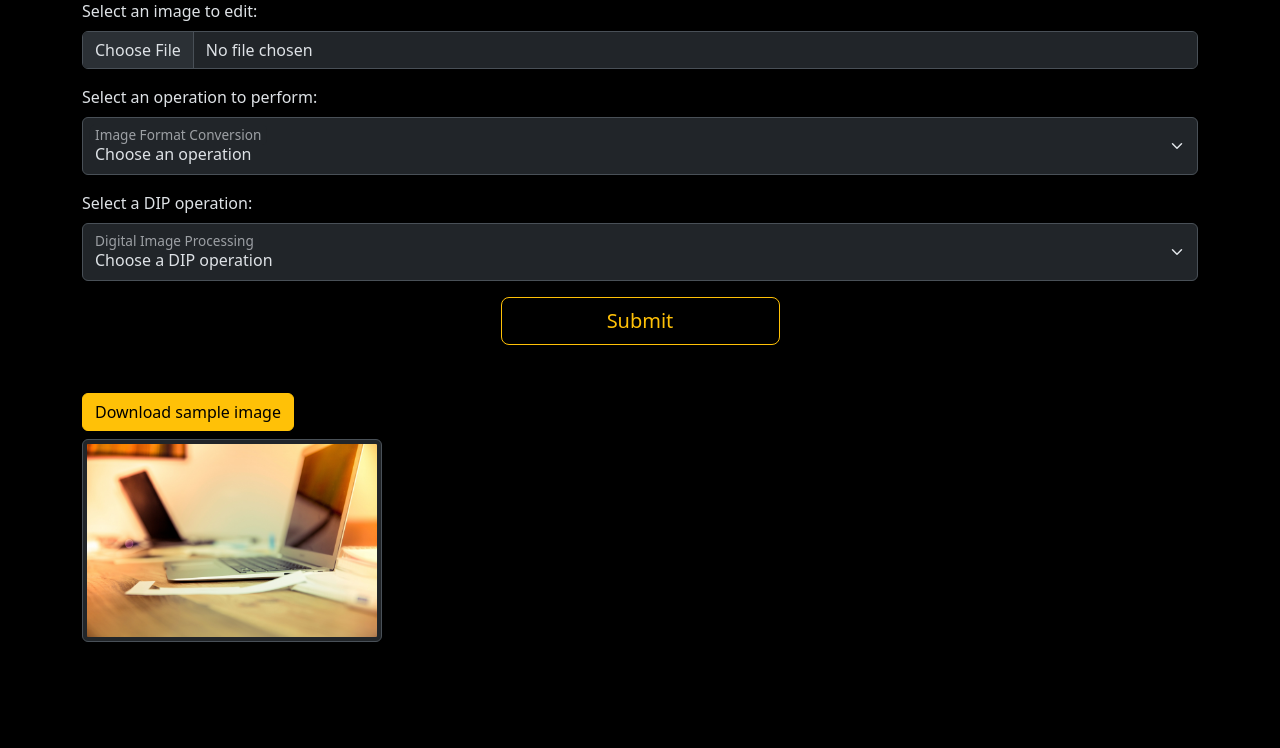
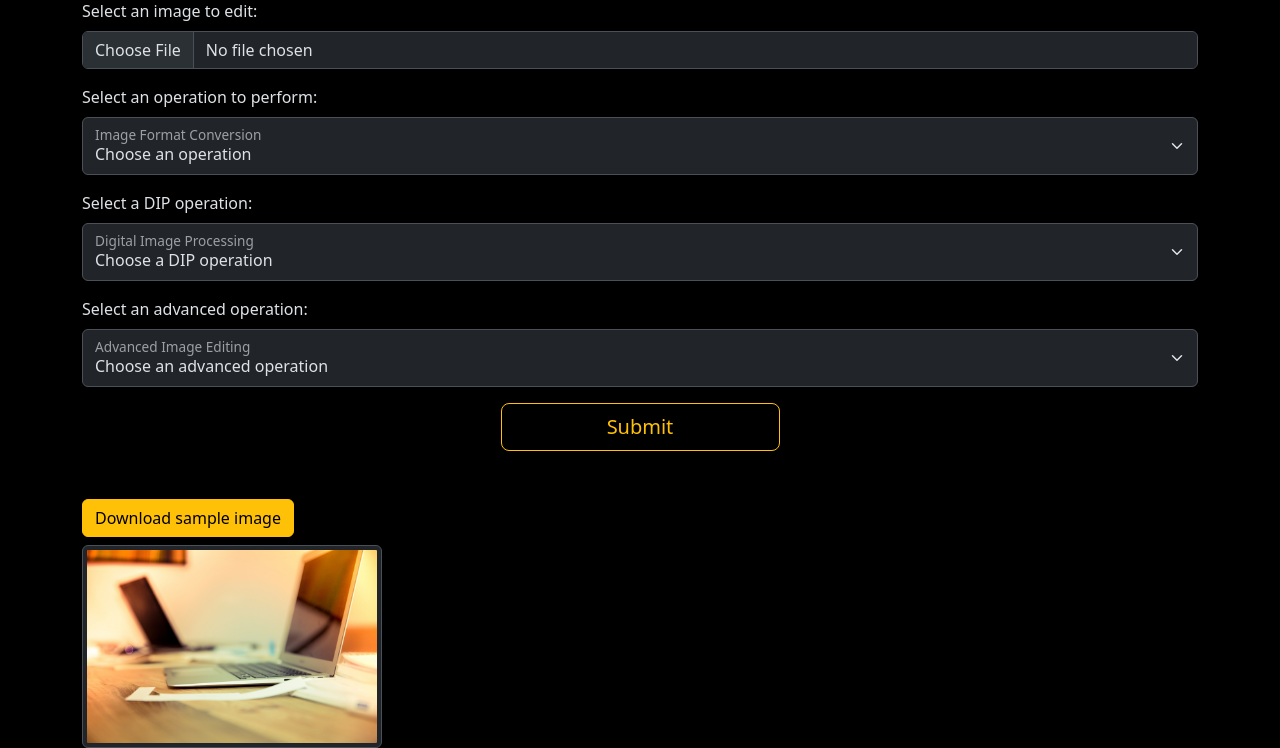
Before and after one commit to shaikh-arish-iqbal/Image-Processor, a Flask app: page / in a window 1280 px wide. Shown: the part 177-925 px from the top of the page. Before the commit the page ends 819 px from the top, so only its background shows below. Run offline with Flask 3, Linux system fonts and the light colour scheme; some libraries are stand-ins or nearby versions.

Commit message:
added compression

```diff
--- a/main.py
+++ b/main.py
@@ -1,4 +1,4 @@
-from flask import Flask, render_template, request, flash, redirect, url_for
+from flask import Flask, render_template, request, flash, redirect
 from werkzeug.utils import secure_filename
 import os
 import cv2
@@ -13,13 +13,12 @@ app.config['UPLOAD_FOLDER'] = UPLOAD_FOLDER
 def allowed_file(filename):
     return '.' in filename and filename.rsplit('.', 1)[1].lower() in ALLOWED_EXTENSIONS
 
-def processImage(filename, operation, dip_operation):
-    print(f"Processing - Operation: {operation}, DIP Operation: {dip_operation}")  # Debugging
+def processImage(filename, operation, dip_operation, advanced_operation):
+    print(f"Processing - Operation: {operation}, DIP Operation: {dip_operation}, Advanced: {advanced_operation}")
 
     img = cv2.imread(f"uploads/{filename}")
     newFilename = f"static/{filename}"
 
-    # Handle format conversions
     if operation in ["cgray", "cwebp", "cjpeg", "cpng"]:
         if operation == "cgray":
             imgProcessed = cv2.cvtColor(img, cv2.COLOR_BGR2GRAY)
@@ -32,8 +31,9 @@ def processImage(filename, operation, dip_operation):
         elif operation == "cpng":
             newFilename = f"static/{filename.split('.')[0]}.png"
             imgProcessed = img
+        cv2.imwrite(newFilename, imgProcessed)
+        return newFilename
 
-    # Handle DIP operations
     elif dip_operation in ["edge", "blur", "threshold", "hist_eq"]:
         if dip_operation == "edge":
             imgProcessed = cv2.Canny(img, 100, 200)
@@ -45,13 +45,42 @@ def processImage(filename, operation, dip_operation):
         elif dip_operation == "hist_eq":
             gray = cv2.cvtColor(img, cv2.COLOR_BGR2GRAY)
             imgProcessed = cv2.equalizeHist(gray)
+        cv2.imwrite(newFilename, imgProcessed)
+        return newFilename
 
-    else:
-        return None  # Return None if no valid operation
+    elif advanced_operation in ["rotate_left", "rotate_right", "flip_horizontal", "flip_vertical", "center_crop", "compress"]:
+        if advanced_operation == "rotate_left":
+            imgProcessed = cv2.rotate(img, cv2.ROTATE_90_COUNTERCLOCKWISE)
+        elif advanced_operation == "rotate_right":
+            imgProcessed = cv2.rotate(img, cv2.ROTATE_90_CLOCKWISE)
+        elif advanced_operation == "flip_horizontal":
+            imgProcessed = cv2.flip(img, 1)
+        elif advanced_operation == "flip_vertical":
+            imgProcessed = cv2.flip(img, 0)
+        elif advanced_operation == "center_crop":
+            h, w = img.shape[:2]
+            min_dim = min(h, w)
+            start_x = w//2 - min_dim//2
+            start_y = h//2 - min_dim//2
+            imgProcessed = img[start_y:start_y+min_dim, start_x:start_x+min_dim]
+        elif advanced_operation == "compress":
+            ext = filename.rsplit('.', 1)[1].lower()
+            newFilename = f"static/{filename.split('.')[0]}_compressed.{ext}"
+            if ext in ['jpg', 'jpeg']:
+                cv2.imwrite(newFilename, img, [int(cv2.IMWRITE_JPEG_QUALITY), 50])
+                return newFilename
+            elif ext == 'webp':
+                cv2.imwrite(newFilename, img, [int(cv2.IMWRITE_WEBP_QUALITY), 50])
+                return newFilename
+            else:
+                imgProcessed = img  # fallback for unsupported formats
+                cv2.imwrite(newFilename, imgProcessed)
+                return newFilename
 
-    cv2.imwrite(newFilename, imgProcessed)
-    return newFilename
+        cv2.imwrite(newFilename, imgProcessed)
+        return newFilename
 
+    return None
 
 @app.route("/")
 def home():
@@ -62,8 +91,7 @@ def edit():
     if request.method == "POST":
         operation = request.form.get("operation", "").strip()
         dip_operation = request.form.get("dip_operation", "").strip()
-
-        print(f"Received operation: {operation}, DIP operation: {dip_operation}")  # Debugging
+        advanced_operation = request.form.get("advanced_operation", "").strip()
 
         if 'file' not in request.files:
             flash('No file part')
@@ -77,16 +105,15 @@ def edit():
         if file and allowed_file(file.filename):
             filename = secure_filename(file.filename)
             file.save(os.path.join(app.config['UPLOAD_FOLDER'], filename))
-
-            new = processImage(filename, operation, dip_operation)
+            new = processImage(filename, operation, dip_operation, advanced_operation)
             if new:
                 flash(f"Image processed successfully. Download it <a href='/{new}' target='_blank'>here</a>.")
             else:
-                flash("Invalid operation selected.")  # Error message
+                flash("Invalid operation selected.")
 
             return render_template("index.html")
 
     return render_template("index.html")
 
-
-app.run(debug=True)
+if __name__ == "__main__":
+    app.run(debug=True)
--- a/templates/index.html
+++ b/templates/index.html
@@ -94,8 +94,30 @@
               <option value="blur">Gaussian Blur</option>
               <option value="threshold">Thresholding</option>
               <option value="hist_eq">Histogram Equalization</option>
+              <option value="compress">Compress Image</option>
             </select>
             <label for="dipOperationSelect">Digital Image Processing</label>
+          </div>
+        </div>
+
+        <label for="advancedOperationSelect" class="form-label">
+          Select an advanced operation:
+        </label>
+        <div class="mb-3">
+          <div class="form-floating">
+            <select
+              name="advanced_operation"
+              class="form-select"
+              id="advancedOperationSelect"
+            >
+              <option value="">Choose an advanced operation</option>
+              <option value="rotate_left">Rotate Left</option>
+              <option value="rotate_right">Rotate Right</option>
+              <option value="flip_horizontal">Flip Horizontal</option>
+              <option value="flip_vertical">Flip Vertical</option>
+              <option value="center_crop">Center Crop</option>
+            </select>
+            <label for="advancedOperationSelect">Advanced Image Editing</label>
           </div>
         </div>
 
```
Also changed, not shown: static/file_example_PNG_2100kB_compressed.jpg (added), uploads/file_example_PNG_2100kB_compressed.jpg (added).
